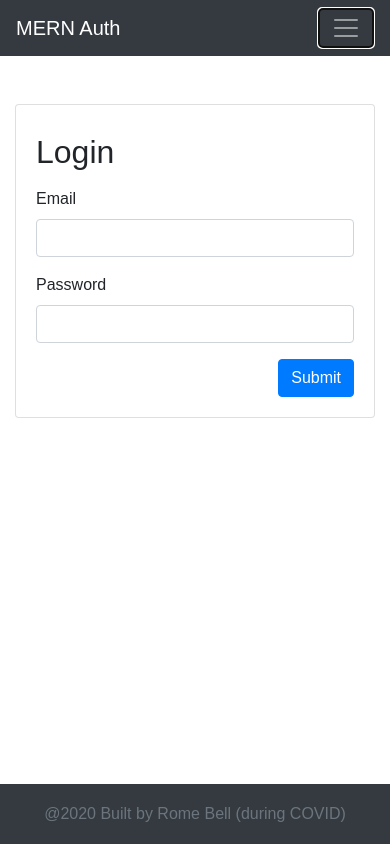
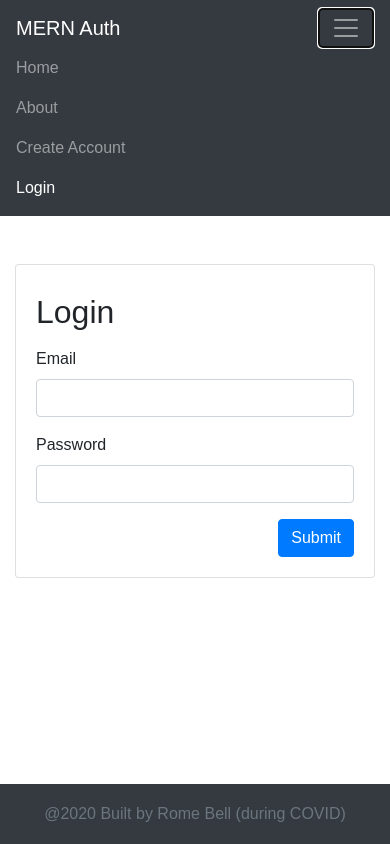
Before and after one commit to SEI-ATL/mern-auth-frontend, a React (Create React App) app: page /login in a window 390 px wide. Both pictures are taken after a click on the button "Toggle navigation". Built offline with nearby package versions, Linux system fonts and the light colour scheme; no server answers.

Commit message:
[Navbar] Fix collapse of Navbar

```diff
--- a/src/components/Navbar.js
+++ b/src/components/Navbar.js
@@ -6,24 +6,23 @@ const Navbar = (props) => {
         <nav className="navbar navbar-expand-lg navbar-dark bg-dark">
             <div className="container">
                 <Link className="navbar-brand" to="/">MERN Auth</Link>
-                <button className="navbar-toggler" type="button" data-toggle="#navbarsExample07" data-target="#navbarsExample07" aria-controls="#navbarExample07" aria-label="Toggle Navigation">
+                <button className="navbar-toggler" type="button" data-toggle="collapse" data-target="#navbarsExample07" aria-controls="#navbarsExample07" aria-expanded="false" aria-label="Toggle navigation">
                     <span className="navbar-toggler-icon"></span>
                 </button>
-
                 <div className="collapse navbar-collapse" id="navbarsExample07">
                     <ul className="navbar-nav mr-auto">
                         <li className="nav-item">
                             <NavLink className="nav-link" exact to="/">Home</NavLink>
                         </li>
                         <li className="nav-item">
-                            <NavLink className="nav-link" exact to="/about">About</NavLink>
+                            <NavLink className="nav-link"  to="/about">About</NavLink>
                         </li>
                     </ul>
                     {
-                        props.isAuth ?
-                        <ul className="navbar-nav ml-auto">
+                        props.isAuth
+                        ? <ul className="navbar-nav ml-auto">
                             <li className="nav-item">
-                                <NavLink className="nav-link" to="/profile">Profile</NavLink>
+                                <NavLink className="nav-link"  to="/profile">Profile</NavLink>
                             </li>
                             <li className="nav-item">
                                 <span onClick={props.handleLogout} className="nav-link logout-link">Logout</span>
@@ -31,17 +30,17 @@ const Navbar = (props) => {
                         </ul>
                         : <ul className="navbar-nav ml-auto">
                             <li className="nav-item">
-                                <NavLink className="nav-link" to="/signup">Create Account</NavLink>
+                                <NavLink className="nav-link"  to="/signup">Create Account</NavLink>
                             </li>
                             <li className="nav-item">
-                                <NavLink className="nav-link" to="/login">Login</NavLink>
+                                <NavLink className="nav-link"  to="/login">Login</NavLink>
                             </li>
-                        </ul>
+                          </ul>
                     }
                 </div>
             </div>
         </nav>
-    )
+    );
 }
 
 export default Navbar;
```
Also changed, not shown: 1 other file (tests, documents, lock files or other folders).
